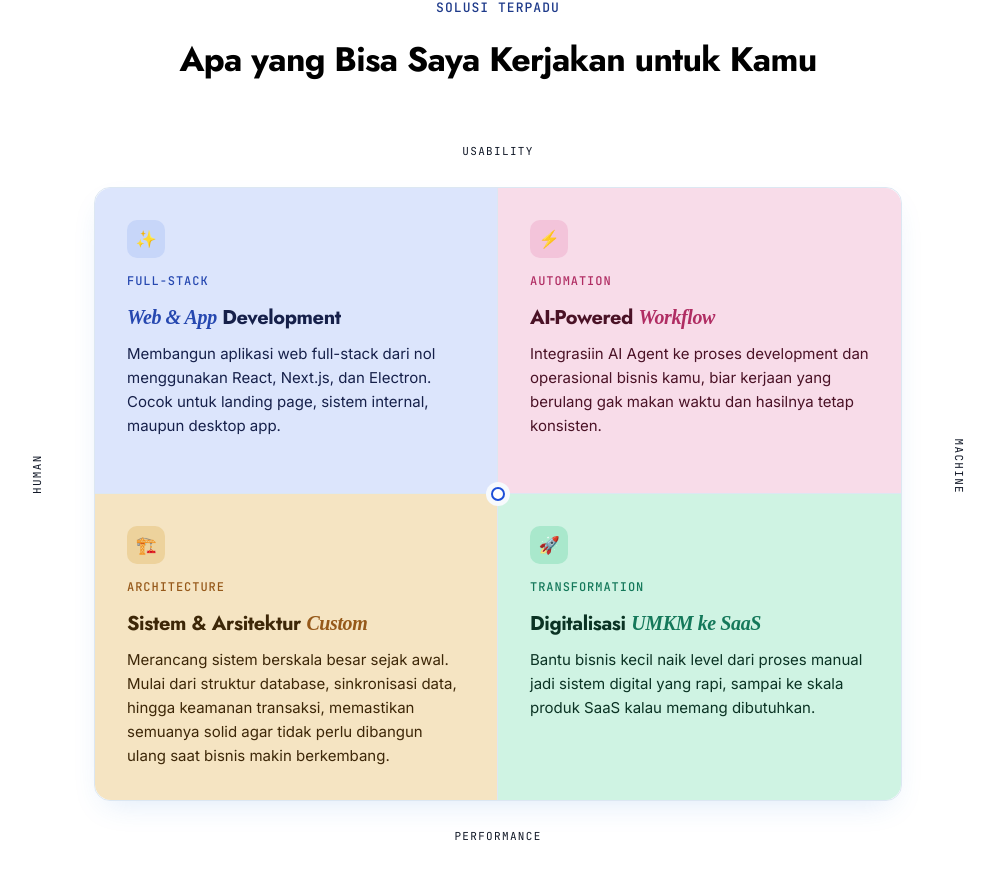
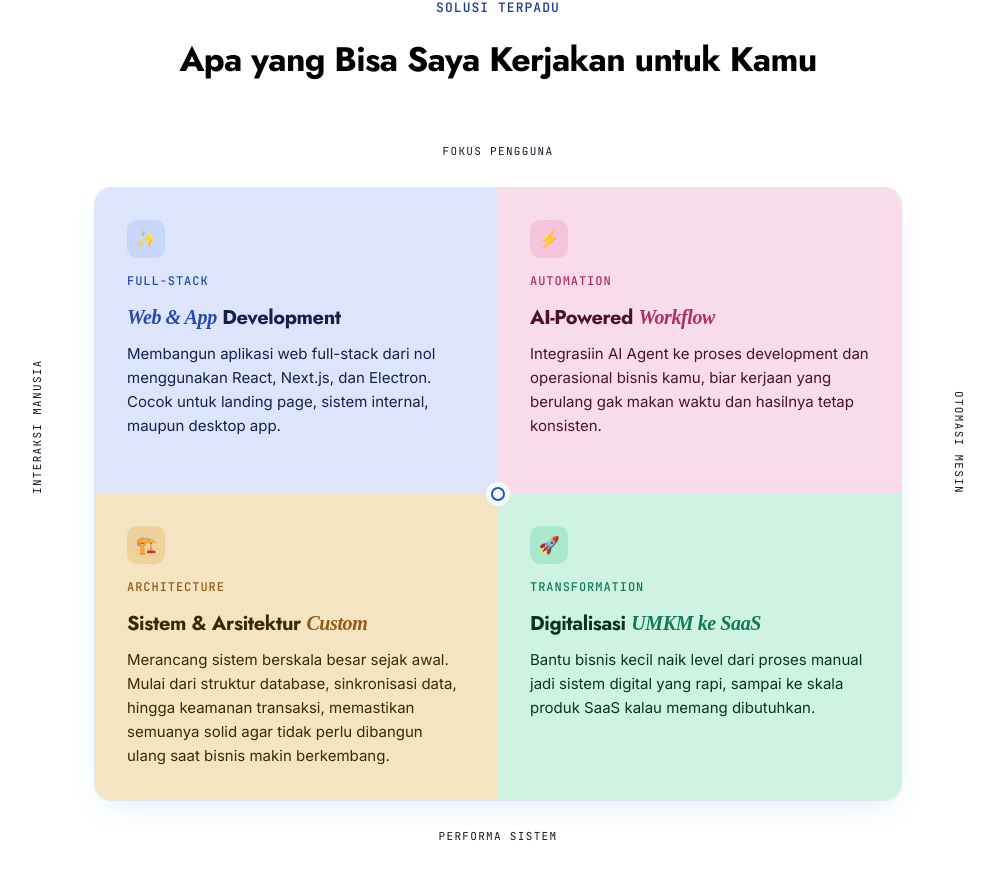
Before and after one commit to Aldygharaz/AldyAlfarisyPortfolio, a React (Vite) app: page / in a window 1280 px wide. Shown: the part 2654-3533 px from the top of the page, without its empty margins (142-1136 px from the left). Built offline with nearby package versions, Linux system fonts and the light colour scheme; a web font is replaced by a local one.

Commit message:
Refactor: Localize Quadrant labels and centralize magnetic button logic in App.tsx (Kaizen)

```diff
--- a/src/App.tsx
+++ b/src/App.tsx
@@ -100,9 +100,38 @@ function App() {
     );
     revealEls.forEach((el) => io.observe(el));
 
+    // Global Magnetic Buttons
+    const magneticBtns = document.querySelectorAll<HTMLElement>('.magnetic');
+    const magneticHandlers: { el: HTMLElement; move: (e: MouseEvent) => void; leave: () => void }[] = [];
+    if (!isTouch()) {
+      magneticBtns.forEach((btn) => {
+        let rafId: number | null = null;
+        const move = (e: MouseEvent) => {
+          if (rafId) cancelAnimationFrame(rafId);
+          rafId = requestAnimationFrame(() => {
+            const rect = btn.getBoundingClientRect();
+            const x = e.clientX - rect.left - rect.width / 2;
+            const y = e.clientY - rect.top - rect.height / 2;
+            btn.style.transform = `translate(${x * 0.1}px, ${y * 0.15}px)`;
+          });
+        };
+        const leave = () => {
+          if (rafId) cancelAnimationFrame(rafId);
+          btn.style.transform = 'translate(0,0)';
+        };
+        btn.addEventListener('mousemove', move, { passive: true });
+        btn.addEventListener('mouseleave', leave);
+        magneticHandlers.push({ el: btn, move, leave });
+      });
+    }
+
     return () => {
       window.removeEventListener('scroll', updateChrome);
       io.disconnect();
+      magneticHandlers.forEach((h) => {
+        h.el.removeEventListener('mousemove', h.move);
+        h.el.removeEventListener('mouseleave', h.leave);
+      });
       if (lenisRef.current) {
         lenisRef.current.destroy();
       }
--- a/src/sections/Contact.tsx
+++ b/src/sections/Contact.tsx
@@ -13,40 +13,6 @@ const socials = [
 export default function Contact() {
   const sectionRef = useRef<HTMLElement>(null);
 
-  useEffect(() => {
-    const section = sectionRef.current;
-    if (!section) return;
-
-    const magneticBtns = section.querySelectorAll<HTMLElement>('.magnetic');
-    const handlers: { el: HTMLElement; move: (e: MouseEvent) => void; leave: () => void }[] = [];
-
-    magneticBtns.forEach((btn) => {
-      let rafId: number | null = null;
-      const move = (e: MouseEvent) => {
-        if (rafId) cancelAnimationFrame(rafId);
-        rafId = requestAnimationFrame(() => {
-          const rect = btn.getBoundingClientRect();
-          const x = e.clientX - rect.left - rect.width / 2;
-          const y = e.clientY - rect.top - rect.height / 2;
-          btn.style.transform = `translate(${x * 0.1}px, ${y * 0.15}px)`;
-        });
-      };
-      const leave = () => {
-        if (rafId) cancelAnimationFrame(rafId);
-        btn.style.transform = 'translate(0,0)';
-      };
-      btn.addEventListener('mousemove', move, { passive: true });
-      btn.addEventListener('mouseleave', leave);
-      handlers.push({ el: btn, move, leave });
-    });
-
-    return () => {
-      handlers.forEach((h) => {
-        h.el.removeEventListener('mousemove', h.move);
-        h.el.removeEventListener('mouseleave', h.leave);
-      });
-    };
-  }, []);
 
   return (
     <section className="cta-section" id="contact" ref={sectionRef}>
--- a/src/sections/Quadrant.tsx
+++ b/src/sections/Quadrant.tsx
@@ -37,10 +37,10 @@ export default function Quadrant() {
         <h2>Apa yang Bisa Saya Kerjakan untuk Kamu</h2>
       </div>
       <div className="quad-frame reveal">
-        <span className="quad-axis-label quad-axis-top">Usability</span>
-        <span className="quad-axis-label quad-axis-bottom">Performance</span>
-        <span className="quad-axis-label quad-axis-left">Human</span>
-        <span className="quad-axis-label quad-axis-right">Machine</span>
+        <span className="quad-axis-label quad-axis-top">Fokus Pengguna</span>
+        <span className="quad-axis-label quad-axis-bottom">Performa Sistem</span>
+        <span className="quad-axis-label quad-axis-left">Interaksi Manusia</span>
+        <span className="quad-axis-label quad-axis-right">Otomasi Mesin</span>
         <div className="quad-grid">
           {quadrants.map((q, i) => (
             <div className={`quad-cell ${q.cls}`} key={i}>
```
